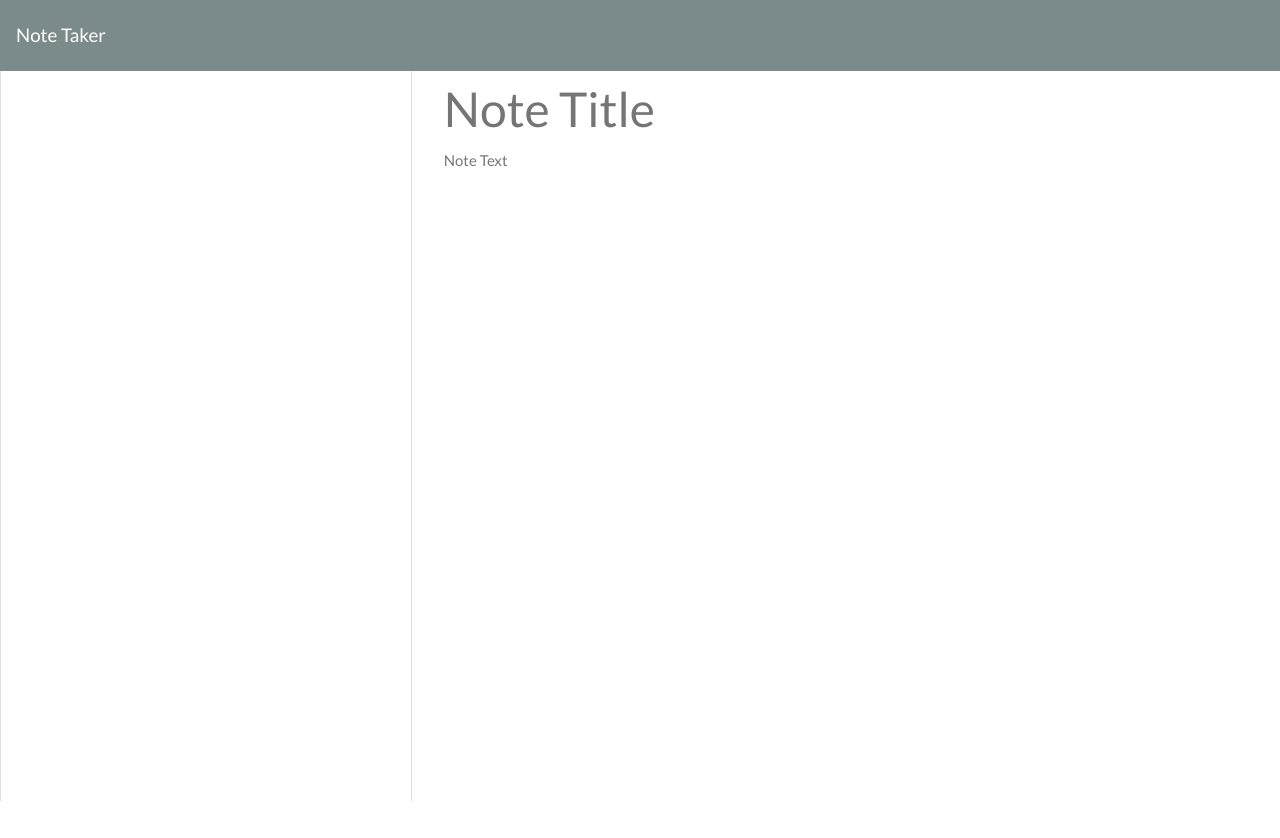
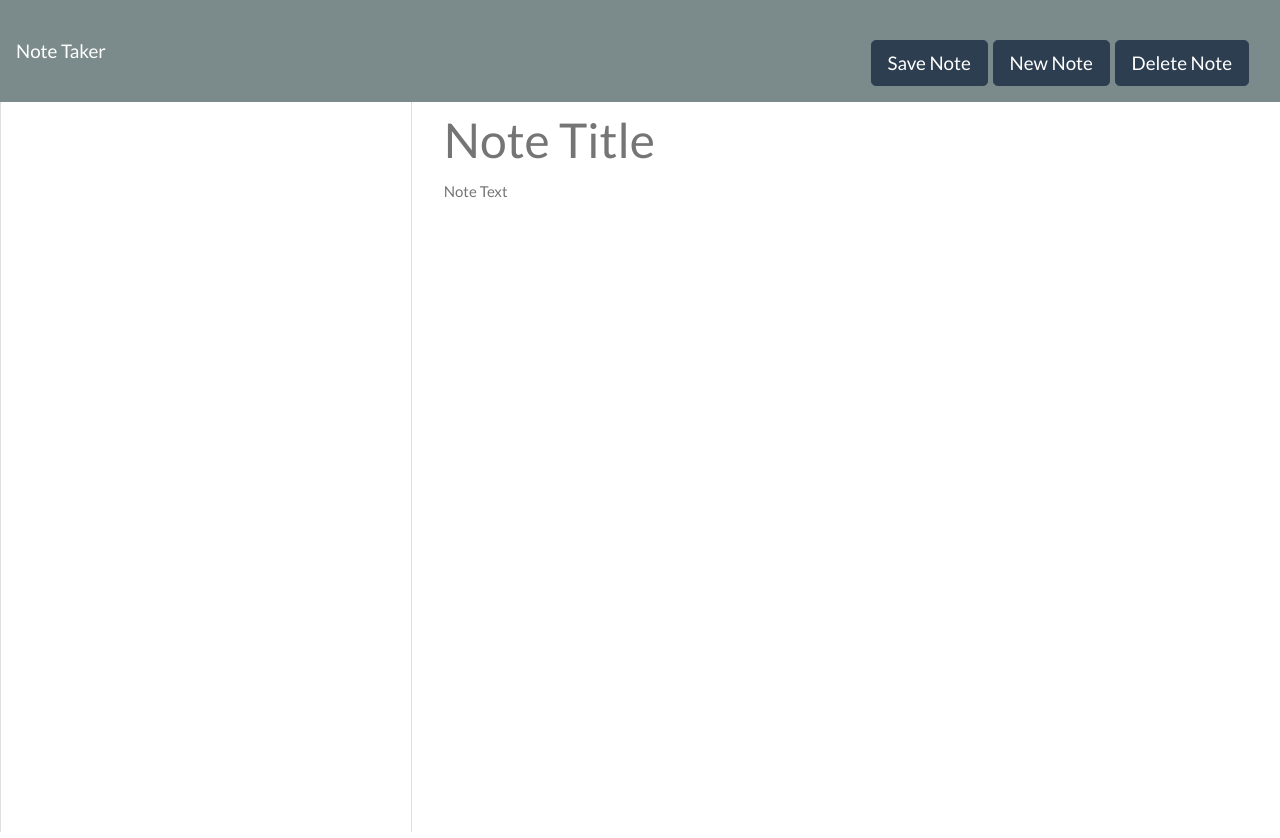
Before and after one commit to rhiannawilson/Noteworthy, a website: page Develop/public/notes.html in a window 1280 px wide. Before the commit the page ends 806 px from the top, so only its background shows below. Drawn offline with nearby package versions, Linux system fonts and the light colour scheme; no server answers.

Commit message:
troubleshooting minor errors, and adding notes

```diff
--- a/Develop/public/notes.html
+++ b/Develop/public/notes.html
@@ -23,7 +23,10 @@
       <a class="navbar-brand" href="/">Note Taker </a>
       <div class="icons">
         <i class="fas fa-save text-light save-note"></i>
+        <a class="btn btn-primary btn-lg mt-4" href="/notes" role="button">Save Note</a>
         <i class="fas fa-plus text-light new-note"></i>
+        <a class="btn btn-primary btn-lg mt-4" href="/notes" role="button">New Note</a>
+        <a class="btn btn-primary btn-lg mt-4" href="/notes" role="button">Delete Note</a>
       </div>
     </nav>
     <div class="container-fluid">
--- a/server.js
+++ b/server.js
@@ -22,7 +22,7 @@ app.use(express.urlencoded({
 }));
 
 // // Static Files - this middleware function is serving static files from the 'public' directory, when a request is made for a file Express will look for the file in Develop/public directory.
-app.use(express.static('public'));
+app.use(express.static('Develop/public'));
 
 // this middleware function parses incoming requests with JSON payloads
 // allows my appliation to handle JSON data sent by clients such as API Requests or AJAX requests
@@ -34,8 +34,6 @@ app.use(express.json());
 // so that when a request matches the route, it is then passed onto the apiRoutes and htmlRoutes middleware for further handling
 app.use('/api', apiRoutes);
 app.use('/', htmlRoutes);
-
-app.use(express.static('public'));
 
 // GET Route for homepage
 app.get('/', (req, res) =>
```
Also changed, not shown: Develop/routes/apiRoutes/noteRoutes.js (+11 -0 lines), 1 other file.
